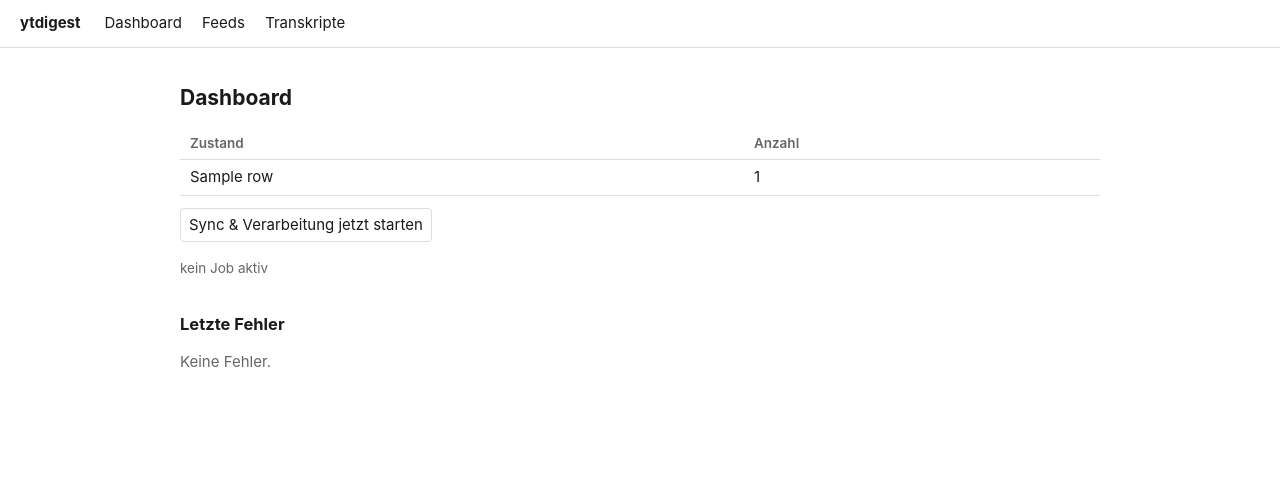
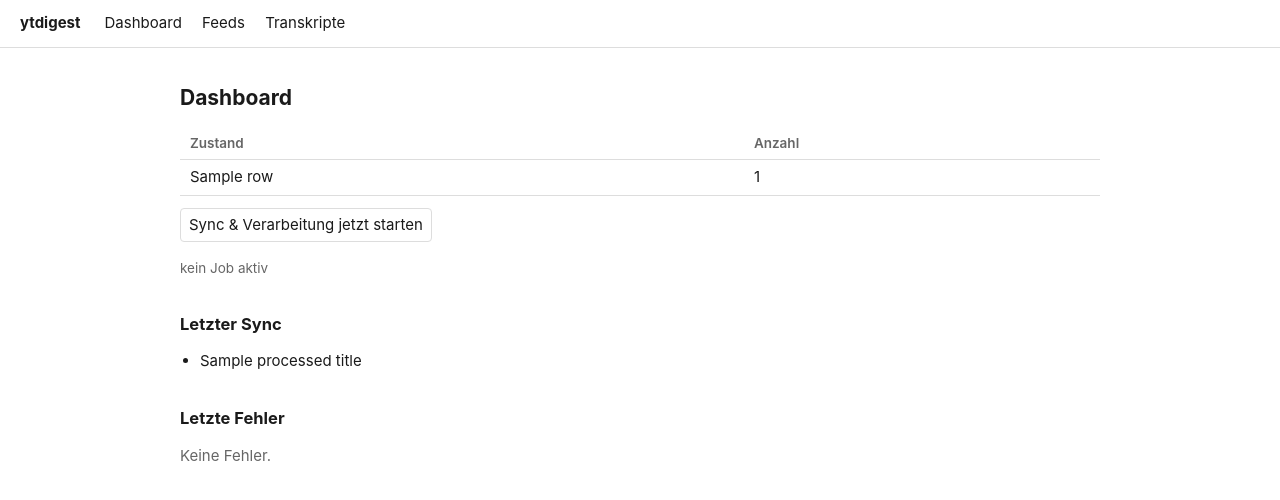
Before and after one commit to blacktorch96/sourcerer, a Python web app: template src/ytdigest/web/templates/dashboard.html in a window 1280 px wide. Shown: the top 500 px of the page. Run offline with Jinja, Linux system fonts and the light colour scheme; the template is opened without the code that fills it: most values are stand-ins (such as "Sample title", 1, 10 or a date in 2020).

Commit message:
feat(web): letzten sync-lauf im dashboard anzeigen
- RunReport trägt jetzt processed_titles (in pipeline.py bei jedem
  erfolgreich fertiggestellten video befüllt)
- dashboard zeigt die titel des letzten laufs, "keine neuen transkripte"
  bei leerem ergebnis, oder einen neutralen hinweis vor dem ersten lauf
- aktualisiert sich automatisch nach klick auf sync (seite lädt nach
  jobende ohnehin neu)

```diff
--- a/src/ytdigest/models.py
+++ b/src/ytdigest/models.py
@@ -113,6 +113,8 @@ class RunReport:
     skipped: int = 0
     failed: int = 0
     runtime_s: float = 0.0
+    processed_titles: list[str] = field(default_factory=list)  # für die Web-Oberfläche:
+                                                                # "im letzten Sync transkribiert"
 
     @property
     def exit_code(self) -> int:
--- a/src/ytdigest/pipeline.py
+++ b/src/ytdigest/pipeline.py
@@ -468,6 +468,7 @@ class Pipeline:
                               transcript_path=tpath, metadata_path=mpath)
         self._upload_to_drive(feed, tpath, mpath)
         report.processed += 1
+        report.processed_titles.append(video.title)
         if result.source == "asr":
             report.via_asr += 1
         else:
--- a/src/ytdigest/web/jobs.py
+++ b/src/ytdigest/web/jobs.py
@@ -118,6 +118,7 @@ class JobRunner:
                 "skipped": self.last_report.skipped,
                 "failed": self.last_report.failed,
                 "runtime_s": round(self.last_report.runtime_s, 1),
+                "processed_titles": self.last_report.processed_titles,
             }
         for sink in list(self._sinks):
             sink.put(payload)
--- a/src/ytdigest/web/static/style.css
+++ b/src/ytdigest/web/static/style.css
@@ -64,6 +64,9 @@ code {
 }
 
 .muted { color: var(--muted); }
+
+.processed-list { margin: 0 0 16px; padding-left: 20px; }
+.processed-list li { margin-bottom: 4px; }
 
 .flashes { list-style: none; padding: 0; margin: 0 0 16px; }
 .flash { padding: 8px 12px; border-radius: 4px; margin-bottom: 6px; }
--- a/src/ytdigest/web/templates/dashboard.html
+++ b/src/ytdigest/web/templates/dashboard.html
@@ -18,6 +18,19 @@
 
   {% include "_joblog.html" %}
 
+  <h2>Letzter Sync</h2>
+  {% if jobs.last_report is none %}
+    <p class="muted">Noch kein Lauf seit dem Start der Web-Oberfläche.</p>
+  {% elif jobs.last_report.processed_titles %}
+    <ul class="processed-list">
+      {% for title in jobs.last_report.processed_titles %}
+        <li>{{ title }}</li>
+      {% endfor %}
+    </ul>
+  {% else %}
+    <p class="muted">Keine neuen Transkripte beim letzten Sync.</p>
+  {% endif %}
+
   <h2>Letzte Fehler</h2>
   {% if errors %}
     <table class="error-table">
```
Also changed, not shown: tests/test_pipeline.py (+1 -0 lines), tests/test_web.py (+26 -1 lines).
